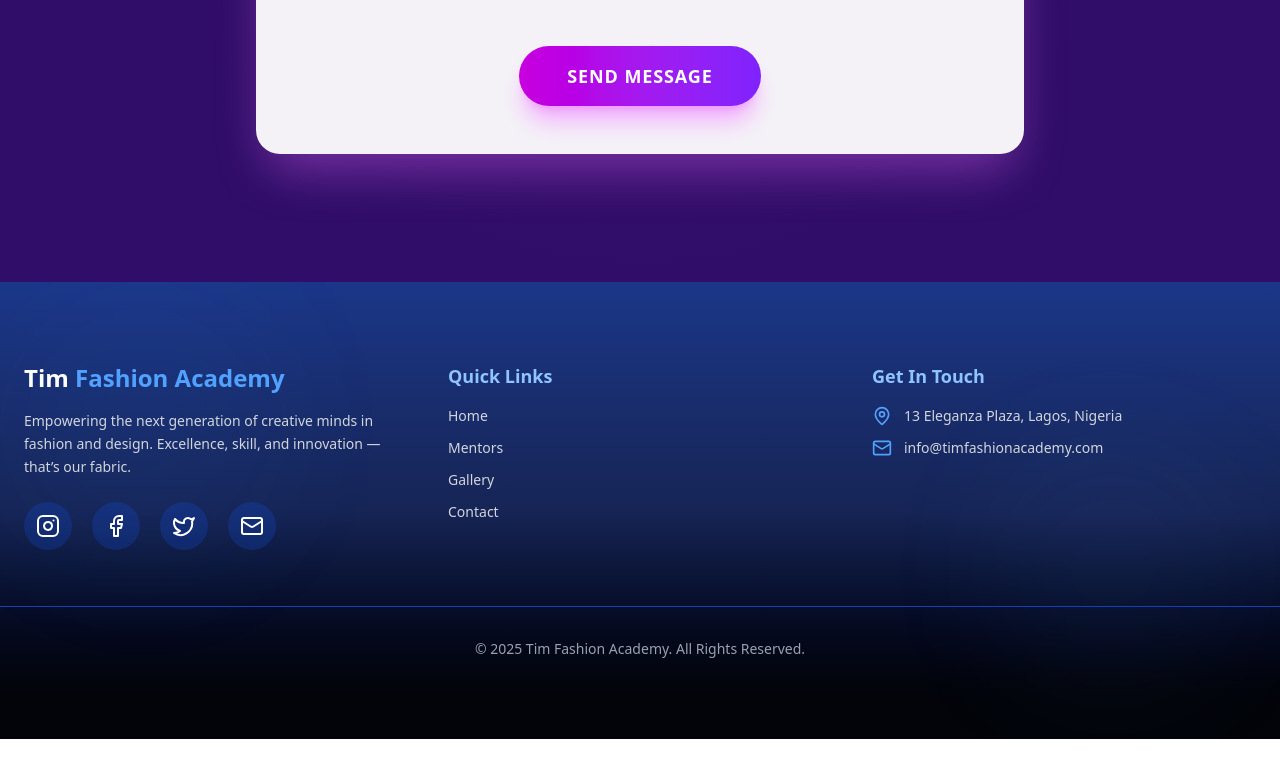
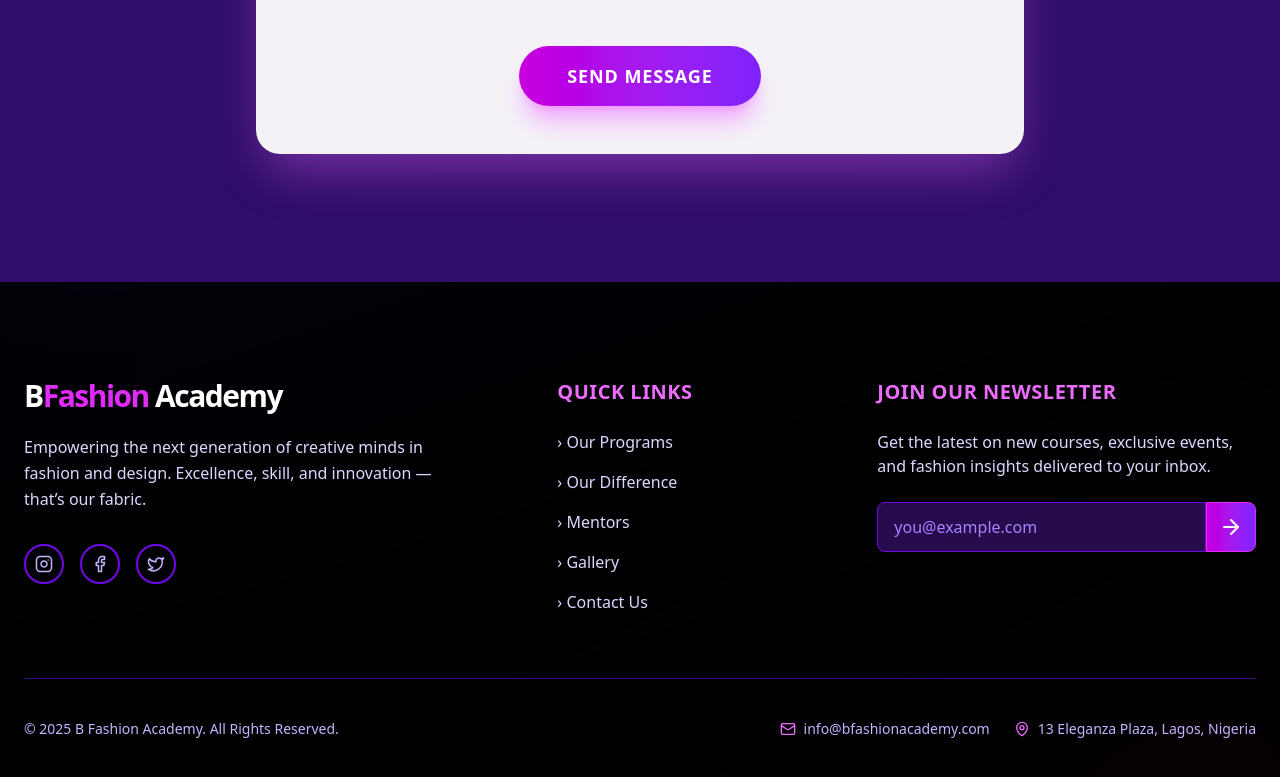
Before and after one commit to apreezofficial/6kfashion, a Next.js app: page / in a window 1280 px wide. Shown: the part 9527-10304 px from the top of the page. Before the commit the page ends 10266 px from the top, so only its background shows below. Built offline with nearby package versions, Linux system fonts and the light colour scheme.

Commit message:
Update Footer.tsx

```diff
--- a/src/app/Footer.tsx
+++ b/src/app/Footer.tsx
@@ -1,45 +1,88 @@
 "use client";
 
 import { motion } from "framer-motion";
-import { Instagram, Facebook, Twitter, Mail, MapPin } from "lucide-react";
+import {
+  Instagram,
+  Facebook,
+  Twitter,
+  Mail,
+  MapPin,
+  ArrowRight
+} from "lucide-react";
+
+// Social links data
+const socialLinks = [
+  { icon: <Instagram size={18} />, href: "#", label: "Instagram" },
+  { icon: <Facebook size={18} />, href: "#", label: "Facebook" },
+  { icon: <Twitter size={18} />, href: "#", label: "Twitter/X" },
+];
+
+// Quick links data
+const quickLinks = [
+  { href: "#programs", label: "Our Programs" },
+  { href: "#difference", label: "Our Difference" },
+  { href: "#mentors", label: "Mentors" },
+  { href: "#gallery", label: "Gallery" },
+  { href: "#contact", label: "Contact Us" },
+];
 
 export default function Footer() {
+
+  const handleSubmit = (e: React.FormEvent<HTMLFormElement>) => {
+    e.preventDefault();
+    // Add newsletter submission logic here
+    alert("Thank you for subscribing!");
+    (e.target as HTMLFormElement).reset();
+  };
+
   return (
-    <footer className="relative bg-blue-950 text-white py-16 md:py-20 overflow-hidden">
-      {/* Glow background */}
-      <div className="absolute inset-0 bg-gradient-to-b from-blue-900 via-blue-950 to-black opacity-90" />
-      <div className="absolute top-0 left-0 w-72 h-72 bg-blue-500/10 blur-3xl rounded-full animate-pulse" />
-      <div className="absolute bottom-10 right-10 w-64 h-64 bg-blue-400/10 blur-3xl rounded-full animate-pulse" />
+    <footer className="relative bg-black text-white pt-24 pb-12 overflow-hidden">
 
-      <div className="relative z-10 max-w-7xl mx-auto px-6 grid md:grid-cols-3 gap-10">
-        {/* Brand */}
+      {/* Dynamic Glow Background Effects */}
+      <motion.div
+        animate={{ scale: [1, 1.1, 1], rotate: [0, 5, 0] }}
+        transition={{ repeat: Infinity, duration: 10, ease: "easeInOut" }}
+        className="absolute -top-1/4 left-0 w-full h-full bg-gradient-to-br from-violet-950/30 to-black opacity-50 blur-3xl pointer-events-none"
+      />
+      <motion.div
+        animate={{ scale: [1, 1.05, 1], rotate: [0, -5, 0] }}
+        transition={{ repeat: Infinity, duration: 12, ease: "easeInOut", delay: 2 }}
+        className="absolute -bottom-1/4 right-0 w-full h-full bg-gradient-to-tl from-fuchsia-950/20 to-black opacity-50 blur-3xl pointer-events-none"
+      />
+
+      <div className="relative z-10 max-w-7xl mx-auto px-6">
+
+        {/* Main Footer Grid */}
+        <div className="grid md:grid-cols-12 gap-12">
+
+          {/* Column 1: Brand & Socials (Larger) */}
           <motion.div
             initial={{ opacity: 0, y: 30 }}
             whileInView={{ opacity: 1, y: 0 }}
             transition={{ duration: 0.8 }}
+            viewport={{ once: true }}
+            className="md:col-span-5"
           >
-          <h2 className="text-2xl font-bold mb-4">
-            Tim <span className="text-blue-400">Fashion Academy</span>
-          </h2>
-          <p className="text-gray-300 text-sm leading-relaxed">
+            <a href="#hero" className="text-3xl font-extrabold tracking-tighter mb-5 block">
+              B<span className="text-fuchsia-500">Fashion</span> Academy
+            </a>
+            <p className="text-violet-200 text-base leading-relaxed max-w-md">
               Empowering the next generation of creative minds in fashion and design.
               Excellence, skill, and innovation — that’s our fabric.
             </p>
 
-          <div className="flex space-x-5 mt-6">
-            {[
-              { icon: <Instagram />, link: "#" },
-              { icon: <Facebook />, link: "#" },
-              { icon: <Twitter />, link: "#" },
-              { icon: <Mail />, link: "mailto:info@timfashionacademy.com" },
-            ].map((social, i) => (
+            <div className="flex space-x-4 mt-8">
+              {socialLinks.map((social) => (
                 <motion.a
-                key={i}
-                href={social.link}
+                  key={social.label}
+                  href={social.href}
                   target="_blank"
                   rel="noopener noreferrer"
-                whileHover={{ scale: 1.1 }}
-                className="bg-blue-600/20 hover:bg-blue-600/40 p-3 rounded-full transition"
+                  aria-label={social.label}
+                  whileHover={{ scale: 1.1, y: -2, color: '#ec4899', borderColor: '#ec4899' }}
+                  className="flex items-center justify-center w-10 h-10
+                    border-2 border-violet-700 text-violet-300 rounded-full
+                    transition-all duration-300"
                 >
                   {social.icon}
                 </motion.a>
@@ -47,72 +90,95 @@ export default function Footer() {
             </div>
           </motion.div>
 
-        {/* Quick Links */}
+          {/* Column 2: Quick Links */}
           <motion.div
             initial={{ opacity: 0, y: 30 }}
             whileInView={{ opacity: 1, y: 0 }}
-          transition={{ delay: 0.2, duration: 0.8 }}
-          className="flex flex-col"
+            transition={{ duration: 0.8, delay: 0.1 }}
+            viewport={{ once: true }}
+            className="md:col-span-3"
           >
-          <h3 className="text-lg font-semibold mb-4 text-blue-300">
+            <h3 className="text-xl font-semibold mb-6 text-fuchsia-400 tracking-wide uppercase">
               Quick Links
             </h3>
-          <ul className="space-y-3 text-gray-300 text-sm">
-            <li>
-              <a href="#hero" className="hover:text-blue-400 transition">
-                Home
+            <ul className="space-y-4 text-violet-200">
+              {quickLinks.map((link) => (
+                <li key={link.label}>
+                  <a href={link.href} className="hover:text-fuchsia-400 transition-colors duration-300 group">
+                    <span className="group-hover:mr-2 transition-all duration-300">›</span> {link.label}
                   </a>
                 </li>
-            <li>
-              <a href="#mentors" className="hover:text-blue-400 transition">
-                Mentors
-              </a>
-            </li>
-            <li>
-              <a href="#gallery" className="hover:text-blue-400 transition">
-                Gallery
-              </a>
-            </li>
-            <li>
-              <a href="#contact" className="hover:text-blue-400 transition">
-                Contact
-              </a>
-            </li>
+              ))}
             </ul>
           </motion.div>
 
-        {/* Contact Info */}
+          {/* Column 3: Newsletter Signup (NEW) */}
           <motion.div
             initial={{ opacity: 0, y: 30 }}
             whileInView={{ opacity: 1, y: 0 }}
-          transition={{ delay: 0.4, duration: 0.8 }}
+            transition={{ duration: 0.8, delay: 0.2 }}
+            viewport={{ once: true }}
+            className="md:col-span-4"
           >
-          <h3 className="text-lg font-semibold mb-4 text-blue-300">
-            Get In Touch
+            <h3 className="text-xl font-semibold mb-6 text-fuchsia-400 tracking-wide uppercase">
+              Join Our Newsletter
             </h3>
-          <ul className="space-y-3 text-gray-300 text-sm">
-            <li className="flex items-center space-x-3">
-              <MapPin className="w-5 h-5 text-blue-400" />
-              <span>13 Eleganza Plaza, Lagos, Nigeria</span>
-            </li>
-            <li className="flex items-center space-x-3">
-              <Mail className="w-5 h-5 text-blue-400" />
-              <a
-                href="mailto:info@timfashionacademy.com"
-                className="hover:text-blue-400 transition"
+            <p className="text-violet-200 mb-6">
+              Get the latest on new courses, exclusive events, and fashion insights delivered to your inbox.
+            </p>
+            <form onSubmit={handleSubmit} className="flex">
+              <label htmlFor="email-newsletter" className="sr-only">Email address</label>
+              <input
+                type="email"
+                id="email-newsletter"
+                name="email"
+                required
+                className="w-full px-4 py-3 rounded-l-lg border border-violet-700 bg-violet-900/50 text-white
+                  focus:ring-2 focus:ring-fuchsia-500 focus:border-fuchsia-500 focus:bg-violet-900
+                  outline-none transition-all duration-300 placeholder:text-violet-400"
+                placeholder="you@example.com"
+              />
+              <motion.button
+                type="submit"
+                whileHover={{ scale: 1.05 }}
+                whileTap={{ scale: 0.95 }}
+                className="bg-gradient-to-r from-fuchsia-600 to-violet-600 text-white font-bold p-3 rounded-r-lg
+                  border border-fuchsia-500 hover:from-fuchsia-700 hover:to-violet-700
+                  transition-all duration-300"
+                aria-label="Subscribe to newsletter"
               >
-                info@timfashionacademy.com
-              </a>
-            </li>
-          </ul>
+                <ArrowRight size={24} />
+              </motion.button>
+            </form>
           </motion.div>
         </div>
 
-      {/* Divider */}
-      <div className="relative z-10 border-t border-blue-800 mt-14 pt-8 text-center">
-        <p className="text-sm text-gray-400">
-          © {new Date().getFullYear()} Tim Fashion Academy. All Rights Reserved.
+        {/* Divider & Sub-Footer */}
+        <div className="relative z-10 border-t border-violet-800/70 mt-16 pt-10">
+          <div className="flex flex-col md:flex-row justify-between items-center text-violet-300 text-sm space-y-4 md:space-y-0">
+
+            {/* Copyright */}
+            <p className="text-center md:text-left">
+              © {new Date().getFullYear()} B Fashion Academy. All Rights Reserved.
             </p>
+
+            {/* Contact Info (Moved here for cleanliness) */}
+            <div className="flex flex-col sm:flex-row items-center space-y-4 sm:space-y-0 sm:space-x-6">
+              <a
+                href="mailto:info@bfashionacademy.com"
+                className="flex items-center space-x-2 hover:text-fuchsia-400 transition-colors duration-300"
+              >
+                <Mail className="w-4 h-4 text-fuchsia-400" />
+                <span>info@bfashionacademy.com</span>
+              </a>
+              <div className="flex items-center space-x-2">
+                <MapPin className="w-4 h-4 text-fuchsia-400" />
+                <span>13 Eleganza Plaza, Lagos, Nigeria</span>
+              </div>
+            </div>
+
+          </div>
+        </div>
       </div>
     </footer>
   );
```
Lines whose indentation alone changed are shown as unchanged.
